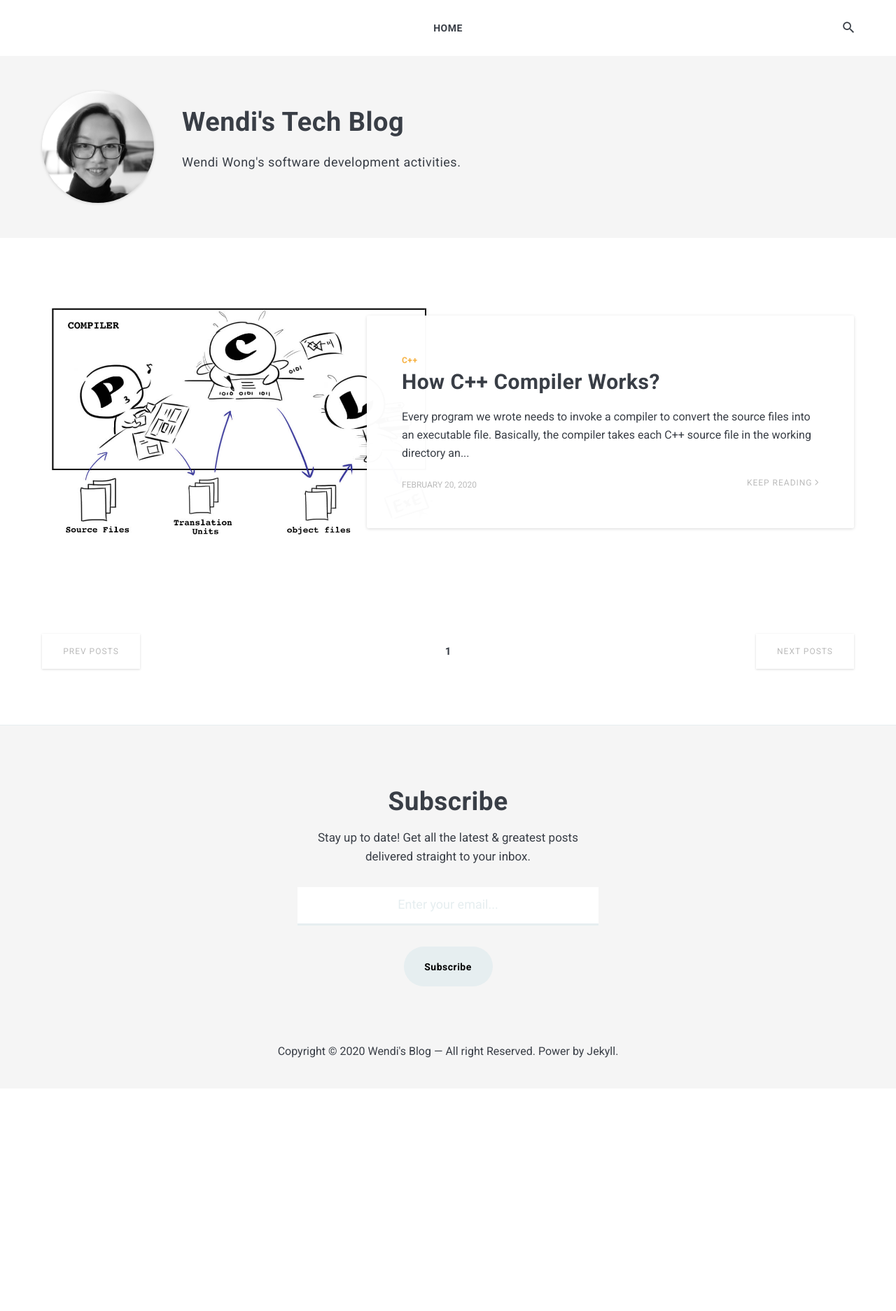
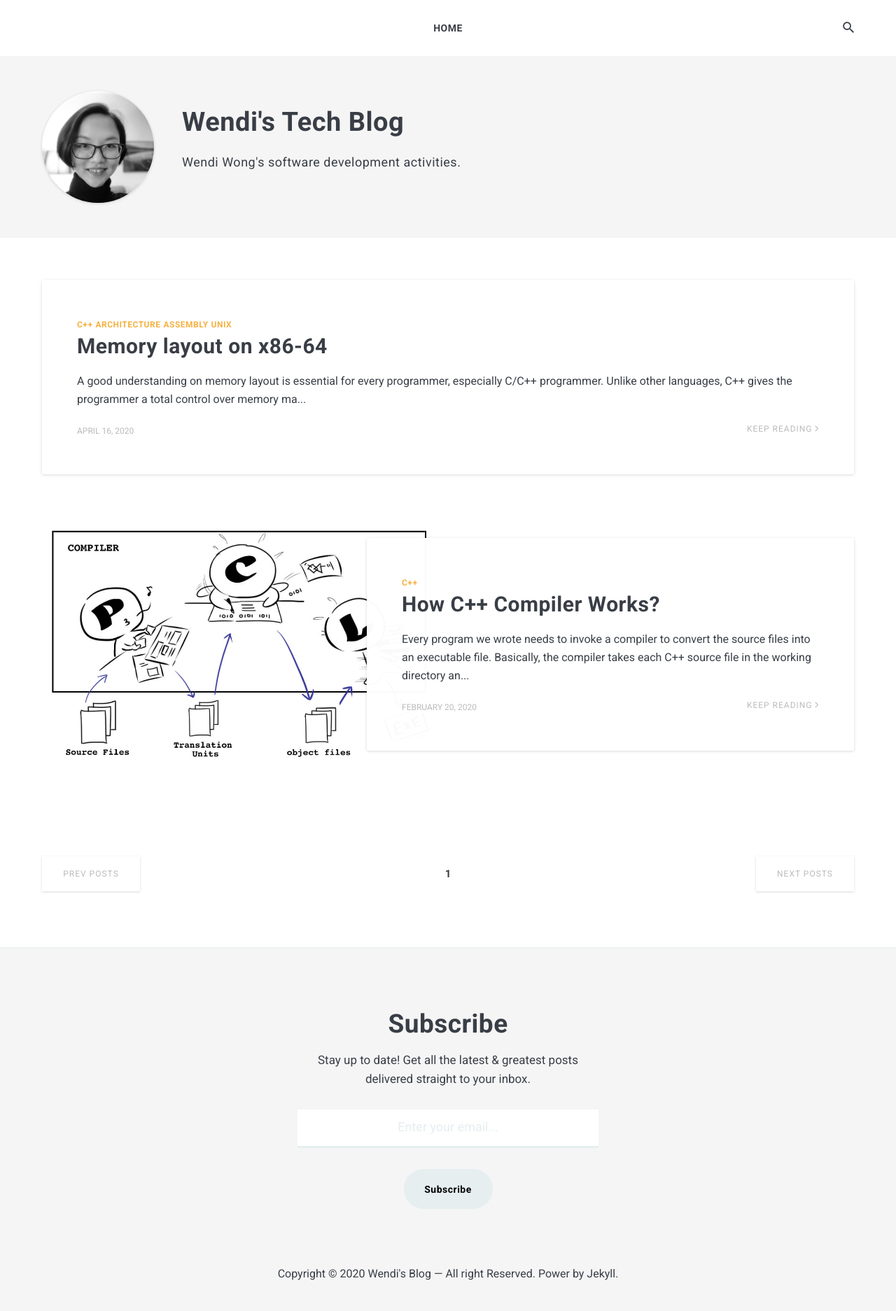
Before and after one commit to wendiiwong/portfolio, a Jekyll site: the page built from index.html, in a window 1280 px wide. Shown: the whole page at 70% size. Built offline with Jekyll 4.4.1, drawn with Linux system fonts in a browser that asks for light colours; nearby versions of some CDN libraries; the list of posts is cut into pages by our own code; before the commit the page ends 1556 px from its top, so only the background shows below that; some of the changed lines change nothing that is shown.

Commit message:
Add new post : memory layout on x86-64.

```diff
--- /dev/null
+++ b/_posts/2020-04-16-Memory-layout-on-x86-64.md
@@ -0,0 +1,239 @@
+---
+layout: post
+title:  "Memory layout on x86-64"
+date:   2020-04-16 10:57:55 +0300
+tags:   C++ architecture assembly unix
+---
+---
+A good understanding on memory layout is essential for every programmer, especially C/C++ programmer. Unlike other languages, C++ gives the programmer a total control over memory management. Some might see this as an advantage, and some might not, as more control indicates more responsibility and efforts to a programmer. Or, put differently, you can manage your program's memory efficiently if you know what you are doing.
+
+> It's a programmer responsibility to understand memory and manage it well.
+
+---
+# Overview
+This article covers the basic of program's memory layout on x86-64 architecture, including how CPU allocates memory when a C/C++ program is executed, and where are those variables stored?
+
+**Here are the subtopics covered :**
+* [Memory representaion](#memory-representation)
+* [Stack Segment](#stack-segment)
+* [Registers](#registers)
+* [Function call mechanism](#function-call-mechanism)
+
+The amount of memory allocated for a running program and how it is allocated are architecture-dependent and OS-dependent. For instance, the amount of memory allocated to the program running on an Android phone and a game console PS4 is different. Thus, it is important to mention which OS and architecture we are using here.
+
+The explanation in this article is based on _**64-bit**_ CPU running _**macOS**_ (based on Unix Operating System). Furthermore, _**lldb**_ is used for the demonstration.
+
+---
+# Memory Representation
+A typical memory representation of a C++ program can be divided into 5 sections. In fact, there are more than just these 5 sections, but these are the sections we are interested in for the moment.
+
+1. **Code Segment (Text Segment)**
+    Contains machine instructions from compiled program, which represented in binary form. Obviously, we can always diassemble these instructions using debugging tool to convert it into human-readable assemly language.
+
+    Code segment is usually read-only, since we don't want to accidentally modify the instructions.
+
+2. **Initialized Data Segment (Data Segment)**
+    Contains initialized global variables and static variables.
+
+    Can be further categorized into 2 parts :
+    * **Initialized read-only area**
+        _**e.g.**_  `const float PI = 3.142;`
+
+    * **Initialized read-write area**
+    _**e.g.**_  `int num = 50;`
+
+3. **Uninitialized Data Segment (BSS Segment)**
+    Contains global and static variables that are not explicitly initialized in the source code.
+
+4. **Stack**
+    Contains local function variables and other function related data.
+    Refer to [stack segment](#stack-segment) for more detailed information.
+
+5. **Heap**
+    Contains dynamic allocated data (data allocated at runtime).
+    _(More detailed information will be covered in another article(wip.)_
+<br/>
+
+The figure below shows an overview of program's memory layout. Noticed that the stack segment grows downwards. Of course, there is a reason behind this design, and the growing direction is architecture-dependent too. However, those are not the concern in this article, just keep in mind that everything pushed onto the stack segment results in a lower address in most architectures. Thus, the "top of the stack" actually located at lower address in the memory.
+
+![]({{ site.baseurl }}/images/20200416_memory-layout-on-x86-64/memorylayout.png)
+
+---
+# Stack Segment
+Stack segment is a block of memory used as a temporary storage to store the program stack (a.k.a call stack) of an executed program. _**Program stack**_ is just a collection of _**stack frames**_ holding function related data including function parameters, return address, and local variables.
+
+For instance, the program stack of an application with main function calling funcA, and funcA calling funcB can be view as the picture below :
+
+![]({{ site.baseurl }}/images/20200416_memory-layout-on-x86-64/program_stack.jpg)
+
+---
+# Registers
+It is good to know what is a register first in order to fully understand program stack. Registers are small and quickly accessible memory available on CPU, and they are used for data & instruction processing. The number, size, and type of registers are vary according to processor.
+
+Here, I'll only cover some special purpose registers that are frequently used for stack frame. If you are interested, there are plenty of resources available, such as [microsoft docs's x64 architecture](https://docs.microsoft.com/en-us/windows-hardware/drivers/debugger/x64-architecture).
+
+Below is some registers used to keep track of call stack and program instructions. Each register has different name based on different architecture. For instance,
+
+#### **Base Pointer Register (BP)**
+This register stores the base address of the stack frame.
+* BP (16-bit architecture)
+* EBP (32-bit architecture)
+* RBP (64-bit architecture)
+
+#### **Stack Pointer Register (SP)**
+This register stores the address of the top of stack frame.
+* SP (16-bit architecture)
+* ESP (32-bit architecture)
+* RSP (64-bit architecture)
+
+#### **Instruction pointer register (IP)**
+This register stores machine instruction to be executed next.
+* IP (16-bit architecture)
+* EIP (32-bit architecture)
+* RIP (64-bit architecture)
+
+---
+# Function Call Mechanism
+It's easier to understand program stack by studying how a function is called and how function parameters are stored in the memory. In addition, it is beneficial to have basic knowledge in assembly, as you can easily understand what happen in program stack and registers by running through each line of code. Therefore, a simple diassembled C++ program is used to demonstrate function call mechanism.
+
+Here is the code used for demonstration:
+{% highlight cpp linenos %}
+int add(int a, int b) {
+    return a + b;
+}
+
+int calculate() {
+    int a = 3;
+    int b = 4;
+    return add(a, b);
+}
+
+int main() {
+    int result = calculate();   // <-- breakpoint
+    return 0;
+}
+{% endhighlight %}
+
+As you can see, there are 2 functions invoked in this program. First, `main` calls function `calculate`, followed by `calculate` calls function `add`.
+
+Now, let's set a breakpoint on line 12 and go through the program step by step.
+
+If we look at the assembly code now, we will notice that the `rip` is pointing to instruction **`"callq 0x100000f60"`**, which is the instruction to be executed.
+![]({{ site.baseurl }}/images/20200416_memory-layout-on-x86-64/asm01.png)
+
+#### Part I : Calling function `calculate`
+* **`"callq 0x100000f60"`**
+An execution of call instruction means an update on `rip` value , causing it pointing to the called function's instruction. In this case, the old `rip` value (a.k.a return address) will dissapear if CPU doesn't store it somewhere before the update. Monitoring _**return address**_ is necessary so that CPU knows which instruction to execute next after the called function finished executing.
+
+    Thus, **`"callq"`** instruction performs two steps :
+    1. Push _**return address**_ onto the stack.
+    According to the assembly code shown, the return address is _`0x100000fa4`_.
+
+    2. Update `rip` to point to the new address provided.
+    Now, `rip` is pointing to `0x100000f60`, which is the first instruction in function `calculate`.
+
+    ![]({{ site.baseurl }}/images/20200416_memory-layout-on-x86-64/asm03.png)
+
+* **`"pushq %rbp"`**
+The next instruction "push" `rbp` value onto stack (current `rbp` value is _`0x00007ffeefbff5b0`_, pointing to _**main stack frame**_). In the meantime, `rsp` is updated to points to the top of the stack (_`0x00007ffeefbff590`_).
+
+    We can varify the values in registers as below:
+    ![]({{ site.baseurl }}/images/20200416_memory-layout-on-x86-64/asm04.png)
+
+* **`"movq  %rsp, %rbp"`**
+Then, **`"movq"`** instruction copy `rsp` value to `rbp`. At this stage, `rsp` is pointing to the top of stack, which is also the base address of new stack frame (_**calculate stack frame**_).
+
+    After the execution, `rbp` is pointing to the same address as `rsp`.
+
+* **`"subq $0x10, %rsp"`**
+    Next, a 16 bytes reserved space is allocated for function local variables by substracting _`10H`_ to `rsp`. Now, `rsp` is pointing to _`0x00007ffeefbff580`_.
+    ![]({{ site.baseurl }}/images/20200416_memory-layout-on-x86-64/asm05.png)
+
+* **`"movl   $0x3, -0x4(%rbp)"`**
+* **`"movl   $0x4, -0x8(%rbp)"`**
+Function `calculate` declares two local variables and initializes them to 3 and 4 accordingly. In assembly, this is performed by :
+
+    1. move value 3 to address _-0x4(%rbp)_
+        * equivalent to _0x00007ffeefbff590_ - _0x4_ = _0x00007ffeefbff58c_
+
+    2. move value 4 to address _-0x8(%rbp)_
+<br/>
+    Noted that 4 bytes has been allocated for each local variable, as variable `a` and `b` are both integer.
+<br/>
+* **latest overview of program stack**
+Now, the overall program stack will look like this :
+![]({{ site.baseurl }}/images/20200416_memory-layout-on-x86-64/stack_exp_01.jpg)
+
+#### Part II : Calling function `add`
+Now, function `calculate` calls function `add` at line 8, passing in two arguments _`a`_ and _`b`_, then return the result.
+
+{% highlight cpp linenos %}
+int add(int a, int b) {
+    return a + b;
+}
+
+int calculate() {
+    int a = 3;
+    int b = 4;
+    return add(a, b);   // <--- calling function add.
+}
+{% endhighlight %}
+
+Here is the assembly code for function `add` :
+![]({{ site.baseurl }}/images/20200416_memory-layout-on-x86-64/asm07.png)
+
+If the called function receives parameters, the parameters will either be push onto the stack or save into registers, depends on the OS.
+
+As mentioned, I'm using macOS to run the program, and it is based on the Unix operating system, which follows the calling convention of System V AMD64 ABI. According to the ABI, the first 6 arguments passed to a function are saved into registers, and the 7th and onwards arguments are pushed onto stack.
+
+The table below shows where each argument is save :
+
+| n-th argument |  : | location |
+| ------------- | ------ | -------- |
+| 1st           |  : | `rdi`|
+| 2nd           |  : | `rsi`|
+| 3rd           |  : | `rdx`|
+| 4th           |  : | `rcx`|
+| 5th           |  : | `r8`|
+| 6th           |  : | `r9`|
+| 7th onwards   |  : | stack   |
+
+<br/>
+
+Thus, the overall process for function `calculate` to call function `add` can be break down to :
+1. Push parameters into registers.
+Since this program is run on macOS, the 2 arguments are saved into registers `rdi` and `rsi`. Thus, no parameters are pushed onto the stack. Noticed that `rdi` is holding value 3, and `rsi` holding value 4 as shown in below :
+![]({{ site.baseurl }}/images/20200416_memory-layout-on-x86-64/asm06.png)
+2. Push _**"return address"**_ onto stack.
+3. Push `rbp` value onto stack.
+Currently, `rsp` is pointing to the top of stack, which is the new stack frame address for function `add`.
+4. Copy `rsp` value to `rbp`.
+Now, `rbp` is pointing to the new stack frame address.
+5. Execute the body of function `add`.
+Here, the 2 values are moved to temporary storage called _**"red zone"**_, added, and the result is saved in `eax` register.
+
+Now, the overall program stack will looks like this :
+![]({{ site.baseurl }}/images/20200416_memory-layout-on-x86-64/stack_exp_02.jpg)
+
+Next, as the function exits, it will :
+1. Pops the old `rbp` value from the top of stack, and update `rbp`.
+After the execution, `rbp` is now pointing back to the base address of _**"calculate stack frame"**_.
+
+2. Pops the _**"return address"**_ from stack, and update the `rip` value.
+By updating the `rip` value, the instruction pointer register is now pointing to the next instruction to be executed in `calculate` function. Thus, returning the control to the calling function.
+
+Let's have a look on the latest program stack. Noticed that `rbp` is now pointing back to _**"calculate stack frame"**_, and `rsp` to the top of _**"calculate stack frame"**_.
+
+![]({{ site.baseurl }}/images/20200416_memory-layout-on-x86-64/stack_exp_03.jpg)
+
+#### Part III : Exiting function `calculate`
+Since function `calculate` has 16 bytes reserved space allocated for it's local variables. Before the function exit, `rsp` is set back to the stack frame's base address.
+
+Below are the steps :
+1. `Rsp` is set back to where `rbp` is pointing.
+This is done by adding 16 bytes back to `rsp`.
+
+2. Next steps are similar for all exiting function. The old `rbp` value is poped from stack, follow by _**"return address"**_.
+
+Now the control is returning to `main` function, noticed that `rbp` is pointing to the base of `main stack frame` and `rsp` to the top of stack as below.
+![]({{ site.baseurl }}/images/20200416_memory-layout-on-x86-64/stack_exp_04.jpg)
--- a/_sass/2-base/_base.scss
+++ b/_sass/2-base/_base.scss
@@ -67,8 +67,11 @@ h6 {
 }
 
 blockquote {
-  margin: 30px -100px;
-  font-size: 28px;
+  border-left: .25em solid #bfe2ef;
+  color: #6a737d;
+  padding: 0 1em;
+  margin: 30px 80px;
+  font-size: 20px;
   line-height: 45px;
   letter-spacing: 0.5px;
   font-style: normal;
```
Also changed, not shown: images/20200416_memory-layout-on-x86-64/asm01.png (added), images/20200416_memory-layout-on-x86-64/asm03.png (added), images/20200416_memory-layout-on-x86-64/asm04.png (added), images/20200416_memory-layout-on-x86-64/asm05.png (added), images/20200416_memory-layout-on-x86-64/asm06.png (added), images/20200416_memory-layout-on-x86-64/asm07.png (added), images/20200416_memory-layout-on-x86-64/memorylayout.png (added), images/20200416_memory-layout-on-x86-64/program_stack.jpg (added), images/20200416_memory-layout-on-x86-64/stack_exp_01.jpg (added), images/20200416_memory-layout-on-x86-64/stack_exp_02.jpg (added), images/20200416_memory-layout-on-x86-64/stack_exp_03.jpg (added), images/20200416_memory-layout-on-x86-64/stack_exp_04.jpg (added).
